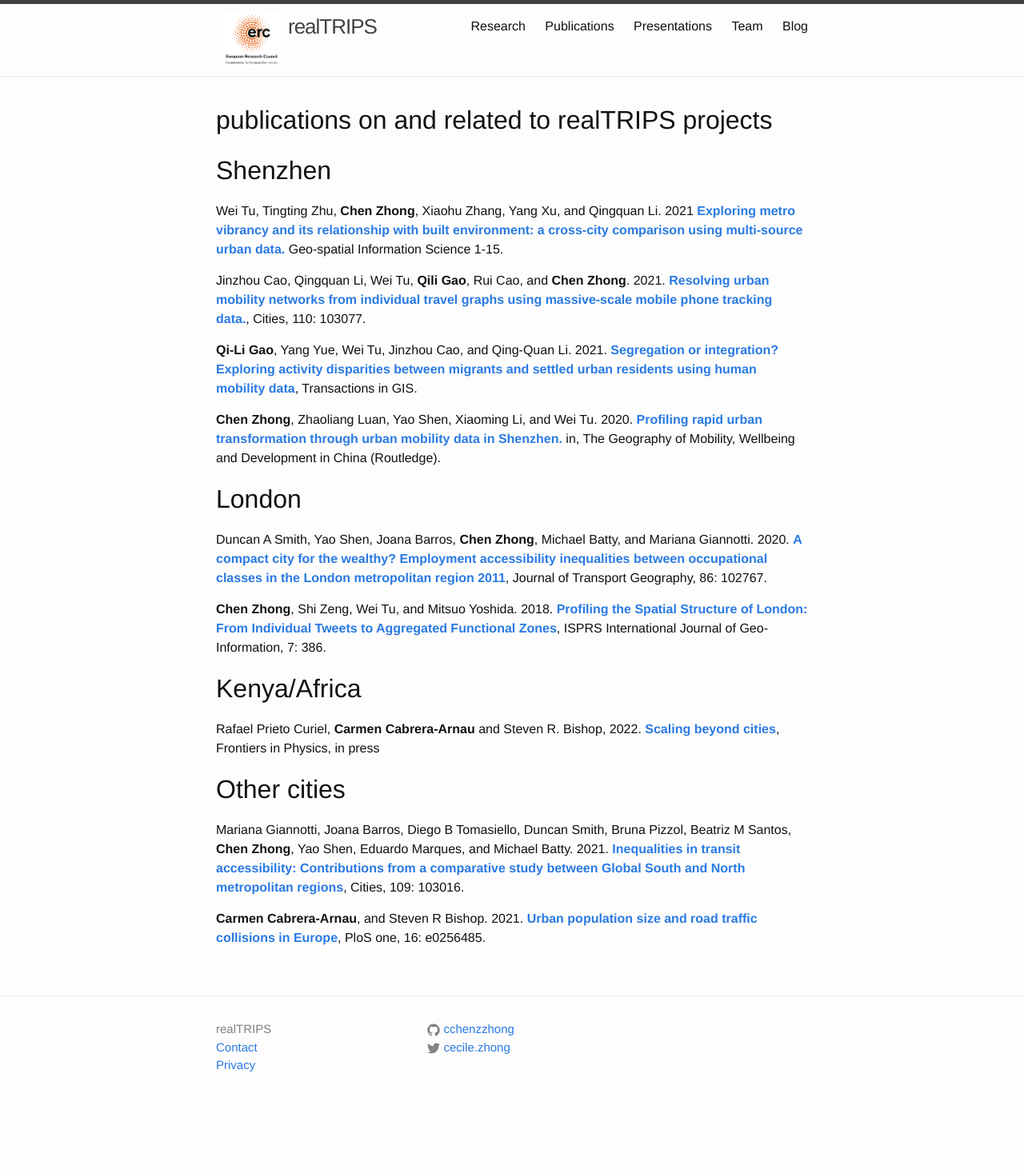
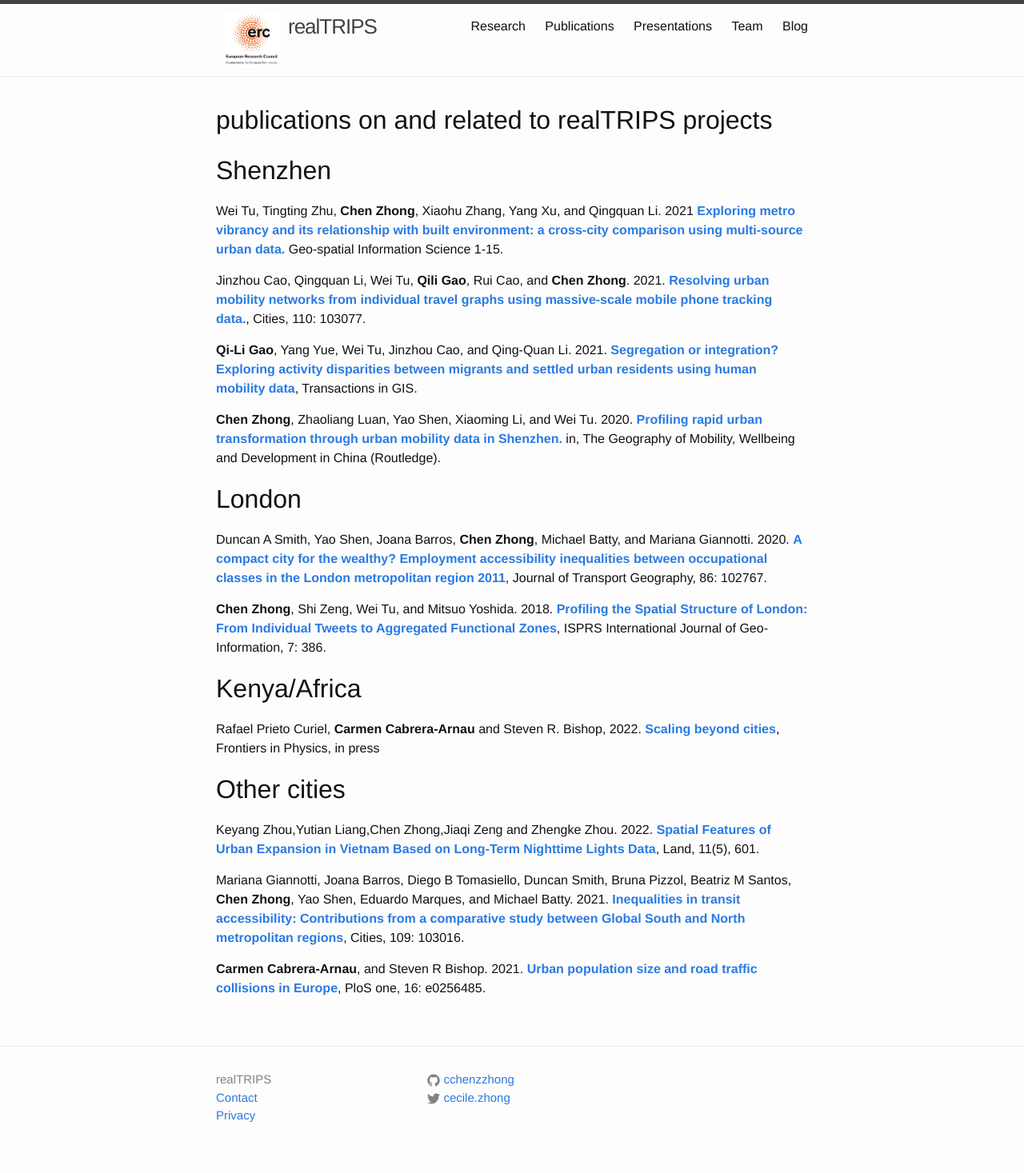
Before and after one commit to c-zhong-ucl-ac-uk/realTRIPS, a Jekyll site: the page built from publications.md, in a window 1280 px wide. Shown: the whole page at 80% size. Built offline with Jekyll 4.4.1, drawn with Linux system fonts in a browser that asks for light colours; before the commit the page ends 1404 px from its top, so only the background shows below that.

Commit message:
Update publications.md

```diff
--- a/publications.md
+++ b/publications.md
@@ -29,6 +29,8 @@ Rafael Prieto Curiel,  **Carmen Cabrera-Arnau** and Steven R. Bishop, 2022. [**S
 
 ## Other cities
 
+Keyang Zhou,Yutian Liang,Chen Zhong,Jiaqi Zeng and Zhengke Zhou. 2022. [**Spatial Features of Urban Expansion in Vietnam Based on Long-Term Nighttime Lights Data**](https://www.mdpi.com/2073-445X/11/5/601/htm), Land, 11(5), 601.
+
 Mariana Giannotti, Joana Barros, Diego B Tomasiello, Duncan Smith, Bruna Pizzol, Beatriz M Santos, **Chen Zhong**, Yao Shen, Eduardo Marques, and Michael Batty. 2021. [**Inequalities in transit accessibility: Contributions from a comparative study between Global South and North metropolitan regions**](https://doi.org/10.1016/j.cities.2020.103016), Cities, 109: 103016.
 
 **Carmen Cabrera-Arnau**, and Steven R Bishop. 2021. [**Urban population size and road traffic collisions in Europe**](https://journals.plos.org/plosone/article?id=10.1371/journal.pone.0256485), PloS one, 16: e0256485.
```
